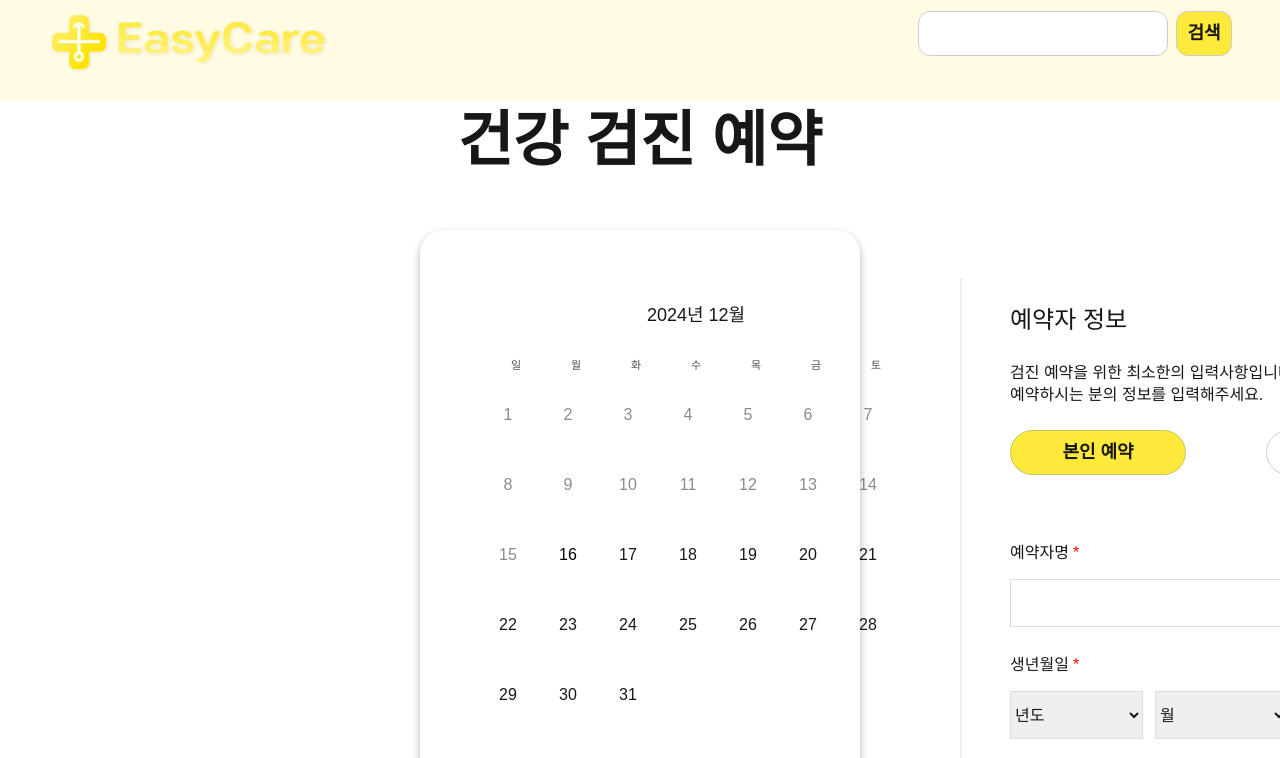
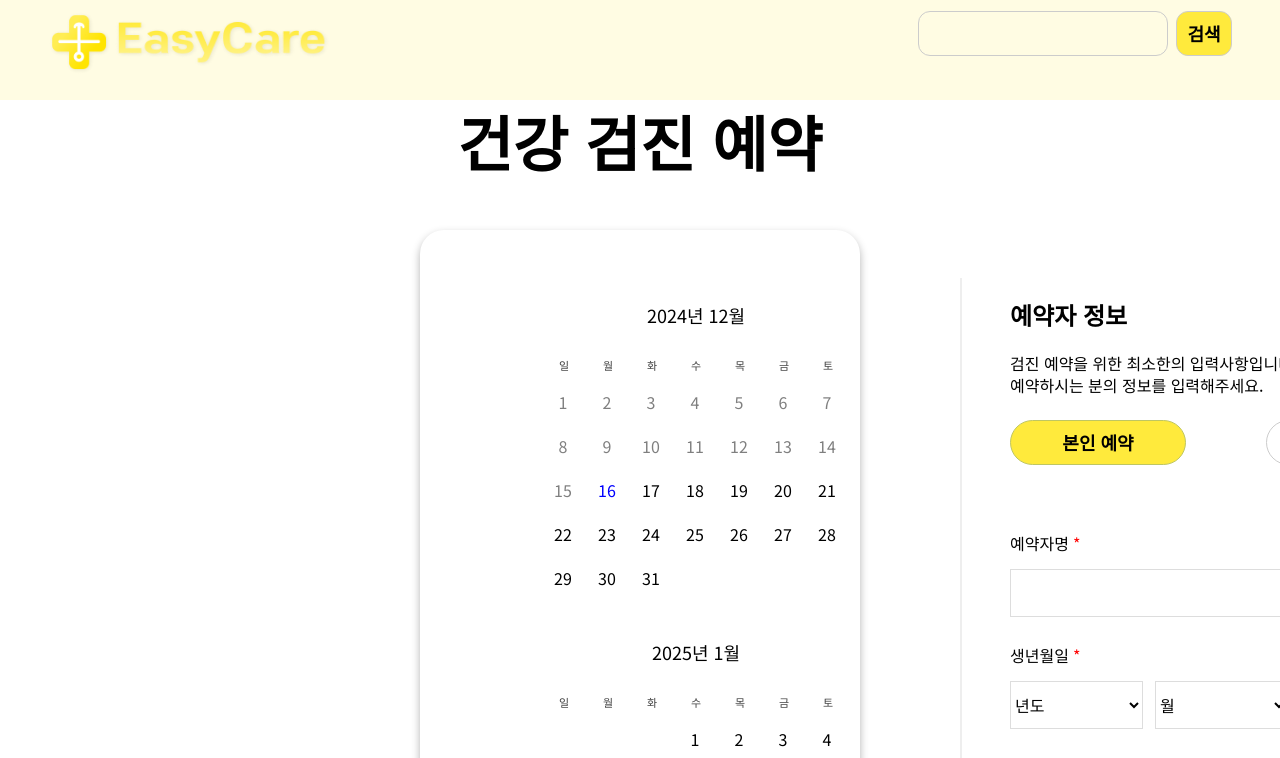
Before and after one commit to hospital-reservation-system/front, a Next.js app: page / in a window 1280 px wide. Shown: the top 758 px of the page. Built offline with nearby package versions, Linux system fonts and the light colour scheme.

Commit message:
global style 추가

```diff
--- a/src/app/globals.css
+++ /dev/null
@@ -1,34 +0,0 @@
-@tailwind base;
-@tailwind components;
-@tailwind utilities;
-
-:root {
-    --background: #ffffff;
-    --foreground: #171717;
-}
-
-@media (prefers-color-scheme: dark) {
-    :root {
-        --background: #0a0a0a;
-        --foreground: #ededed;
-    }
-}
-
-body {
-    color: var(--foreground);
-    background: var(--background);
-    font-family: Arial, Helvetica, sans-serif;
-}
-
-/** daypicker css*/
-* {
-    --rdp-today-color: #000000;
-    --rdp-accent-color: #000000;
-    --rdp-accent-background-color: #000000;
-    --rdp-selected-border: 1px solid #000000;
-    --rdp-range_start-color: #ffffff;
-    --rdp-range_start-date-background-color: #000000;
-    --rdp-outline: #000000;
-    --rdp-day-width: 60px;
-    --rdp-day-height: 70px;
-}
--- /dev/null
+++ b/src/app/globals.scss
@@ -0,0 +1,138 @@
+@import url("https://fonts.googleapis.com/css2?family=Noto+Sans+KR:wght@100..900&display=swap");
+
+:root {
+  font-family: "Noto Sans KR", serif;
+  font-optical-sizing: auto;
+  font-style: normal;
+
+  --black: #000000;
+  --gray900: #191919;
+  --gray800: #333333;
+  --gray700: #4c4c4c;
+  --gray600: #666666;
+  --gray500: #7f7f7f;
+  --gray400: #999999;
+  --gray300: #b2b2b2;
+  --gray200: #cccccc;
+  --gray100: #e5e5e5;
+  --gray50: #f6f6f6;
+  --gray10: #fafafa;
+  --white: #ffffff;
+
+  --xx-large: 1.5rem;
+  --x-large: 1.25rem;
+  --large: 1.125rem;
+  --medium: 1rem;
+  --samll: .875rem;
+  --x-small: .625rem;
+
+  --main-purple: #FFEA3C;
+  --sub-purple: #FFFCE3;
+
+  --errors: #FF0045;
+
+}
+
+
+/* box-sizing 규칙을 명시합니다. */
+*,
+*::before,
+*::after {
+  margin: 0;
+  padding: 0;
+  box-sizing: border-box;
+}
+
+/* 폰트 크기의 팽창을 방지합니다. */
+html {
+  -moz-text-size-adjust: none;
+  -webkit-text-size-adjust: none;
+  text-size-adjust: none;
+}
+
+/* 기본 여백을 제거하여 작성된 CSS를 더 잘 제어할 수 있습니다. */
+body,
+h1,
+h2,
+h3,
+h4,
+p,
+figure,
+blockquote,
+dl,
+dd {
+  margin-block-end: 0;
+}
+
+/* list를 role값으로 갖는 ul, ol 요소의 기본 목록 스타일을 제거합니다. */
+ul[role="list"],
+ol[role="list"] {
+  list-style: none;
+}
+
+/* 핵심 body의 기본값을 설정합니다. */
+body {
+  min-height: 100vh;
+  line-height: 1.5;
+}
+
+/* 제목 요소와 상호작용하는 요소에 대해 line-height를 더 짧게 설정합니다. */
+h1,
+h2,
+h3,
+h4,
+button,
+input,
+label {
+  line-height: 1.1;
+}
+
+/* 제목에 대한 text-wrap을 balance로 설정합니다. */
+h1,
+h2,
+h3,
+h4 {
+  text-wrap: balance;
+}
+
+/* 클래스가 없는 기본 a 태그 요소는 기본 스타일을 가져옵니다. */
+a:not([class]) {
+  text-decoration-skip-ink: auto;
+  color: currentColor;
+}
+
+/* 이미지 관련 작업을 더 쉽게 합니다. */
+img,
+picture {
+  max-width: 100%;
+  display: block;
+}
+
+/* input 및 button 항목들이 글꼴을 상속하도록 합니다. */
+input,
+button,
+textarea,
+select {
+  font: inherit;
+  background-color: transparent;
+  border: none;
+}
+
+/* 행 속성이 없는 textarea가 너무 작지 않도록 합니다. */
+textarea:not([rows]) {
+  min-height: 10em;
+}
+
+/* 고정된 모든 항목에는 여분의 스크롤 여백이 있어야 합니다. */
+:target {
+  scroll-margin-block: 5ex;
+}
+
+textarea:focus,
+input:focus {
+  outline: none;
+}
+
+a {
+  text-decoration: none;
+}
--- a/src/app/layout.tsx
+++ b/src/app/layout.tsx
@@ -1,17 +1,5 @@
 import type { Metadata } from "next";
-import localFont from "next/font/local";
-import "./globals.css";
-
-const geistSans = localFont({
-  src: "./fonts/GeistVF.woff",
-  variable: "--font-geist-sans",
-  weight: "100 900",
-});
-const geistMono = localFont({
-  src: "./fonts/GeistMonoVF.woff",
-  variable: "--font-geist-mono",
-  weight: "100 900",
-});
+import "./globals.scss";
 
 export const metadata: Metadata = {
   title: "Create Next App",
@@ -24,12 +12,8 @@ export default function RootLayout({
   children: React.ReactNode;
 }>) {
   return (
-    <html lang="en">
-      <body
-        className={`${geistSans.variable} ${geistMono.variable} antialiased`}
-      >
-        {children}
-      </body>
+    <html lang="ko">
+      <body>{children}</body>
     </html>
   );
 }
```
Also changed, not shown: src/app/view/reservation/Reservation.tsx (+2 -8 lines).
